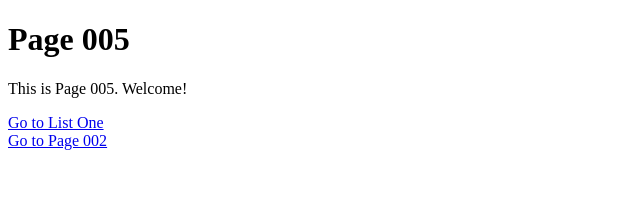
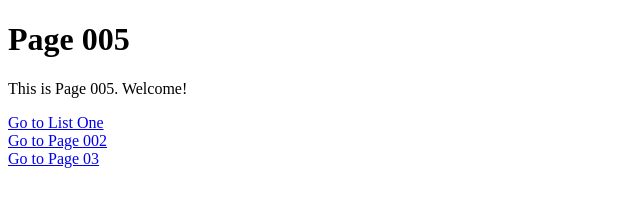
Before and after one commit to edskate/12-18-2025, a plain HTML site: page index05.html in a window 1280 px wide. Shown: the whole page, without its empty margins (0-640 px from the left). Drawn offline with Linux system fonts and the light colour scheme.

Commit message:
atualização

```diff
--- a/index05.html
+++ b/index05.html
@@ -10,5 +10,6 @@
     <p>This is Page 005. Welcome!</p>
     <a href="index01.html">Go to List One</a><br>
     <a href="index02.html">Go to Page 002</a><br>
+    <a href="index03.html">Go to Page 03</a><br>
 </body>
 </html>
```
